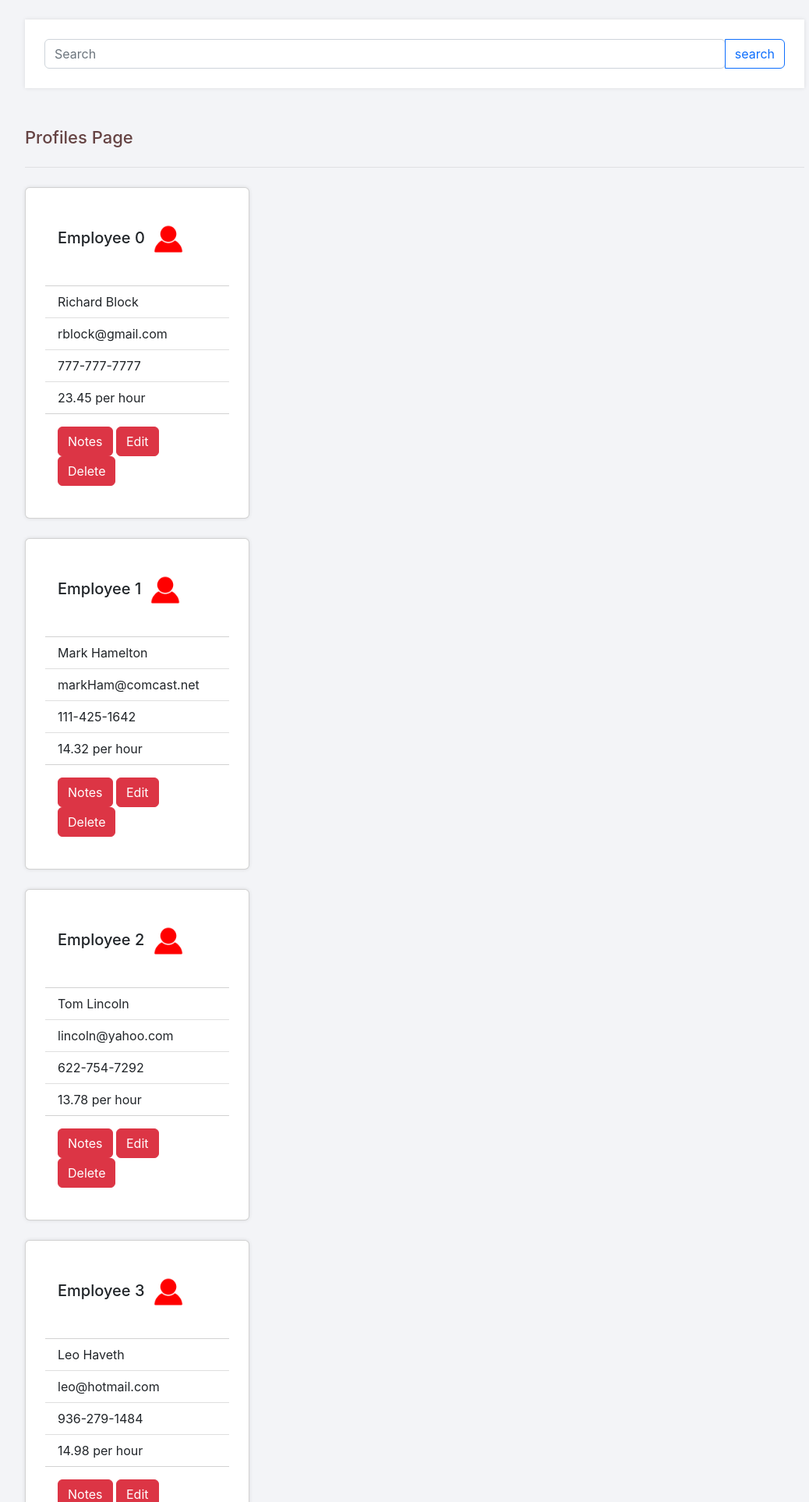
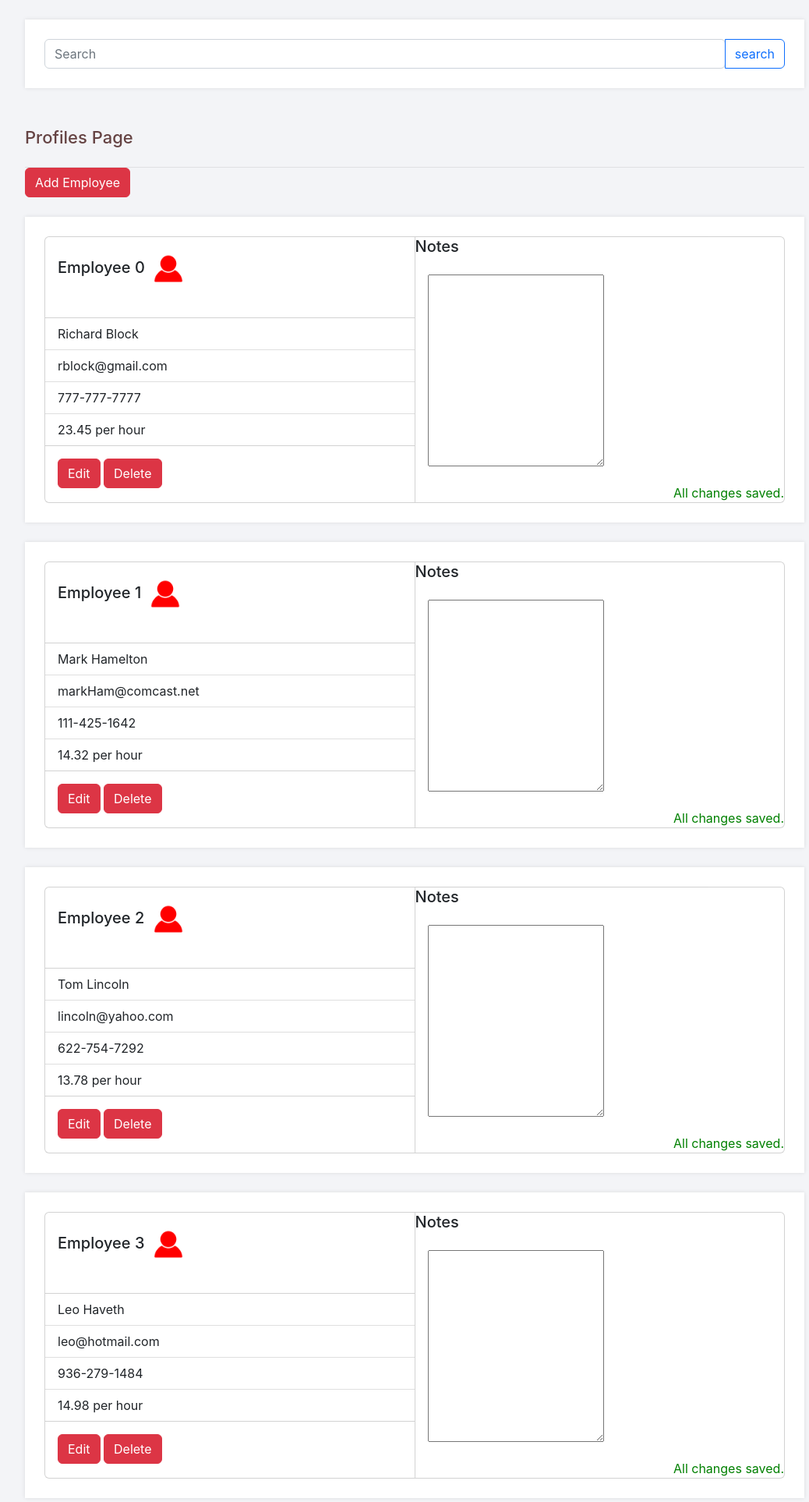
Before and after one commit to MannyEchavez/Skedulee, a Flask app: page /employeeprofiles in a window 1280 px wide. Shown: the part 60-1986 px from the top of the page at 78% size, without its empty margins (108-1146 px from the left). Run offline with Flask 2, Linux system fonts and the light colour scheme; a user stored in the database is signed in; data comes from the database, SQL or seed files in the repository; some libraries are stand-ins or nearby versions.

Commit message:
HighlightFixed, AutoSave File

```diff
--- /dev/null
+++ b/Structure/Lab2/static/saver.js
@@ -0,0 +1,32 @@
+document.addEventListener("DOMContentLoaded", () => {
+    const SAVING_MESSAGE = "Saving...";
+    const SAVED_MESSAGE = "All changes saved.";
+
+    document
+      .querySelectorAll(".autosave-message")
+      .forEach((el) => (el.textContent = SAVED_MESSAGE));
+
+    document.querySelectorAll("[data-autosave-url]").forEach((inputField) => {
+      inputField.addEventListener("change", async () => {
+        const name = inputField.getAttribute("name");
+        const value = inputField.value;
+        const url = inputField.dataset.autosaveUrl;
+        const autosaveMessageEl = inputField
+          .closest(".container")
+          .querySelector(".autosave-message");
+        const formData = new FormData();
+
+        formData.append(name, value);
+        autosaveMessageEl.classList.add("autosave-message--saving");
+        autosaveMessageEl.textContent = SAVING_MESSAGE;
+
+        const response = await fetch(url, {
+          method: "POST",
+          body: formData
+        });
+
+        autosaveMessageEl.classList.remove("autosaves-message--saving");
+        autosaveMessageEl.textContent = SAVED_MESSAGE;
+      });
+    });
+  });
--- a/Structure/Lab2/templates/employeeprofiles.html
+++ b/Structure/Lab2/templates/employeeprofiles.html
@@ -5,8 +5,22 @@
 {% block content %}
 <h2>Profiles Page</h2>
 <!---TODO: Inserting Search function here *dab*-->
+<style>
+  .autosave-message {
+    text-align: right;
+    color: green
+  }
+  .autosave-message--saving {
+    color: greenyellow;
+  }
+</style>
+<script src="../static/saver.js"></script>
+
+
+<input class="btn btn-danger" type="submit" name="add" value="Add Employee">
 {% for item in emp_t %}
-<script src="function.js"></script>
+
+<div class = "card-group">
 <div class="card" style="width: 18rem;">
     <div class="card-body">
       <h5 class="card-title">Employee {{ item['employee_id'] }} <img src="../static/defaultpfp.png" width="50px"> </h5>
@@ -20,11 +34,23 @@
     </ul>
     <div class="card-body">
         <!--TODO: create button functionalities-->
-        <a href="#" class="btn btn-danger" onclick="con()">Notes</a>
-        <a href="#" class="btn btn-danger" onclick="profileEdit()">Edit</a>
-        <a href="#" class="btn btn-danger" onclick="profileDelete()">Delete</a>
+        <form>
+        <input class="btn btn-danger" type="submit" name="Edit" value="Edit">
+        <input class="btn btn-danger" type="submit" name="Delete" value="Delete">
+      </form>
     </div>
   </div>
+  <div class="card" style="width: 18rem;">
+    <h5 class="card-title">Notes</h5>
+    <div class="card-body">
+      <textarea name="Notes" id="Notes" rows = "10" columns = "30" data-autosave-url="http://localhost:5000/employeeprofiles"  ></textarea>
+    </div>
+    <div class = "autosave-message"></div>
+    </div>
+</div>
+
+
 {% endfor %}
 
+
 {% endblock %}
```
Also changed, not shown: Structure/Lab2/templates/database.html (+5 -5 lines).
